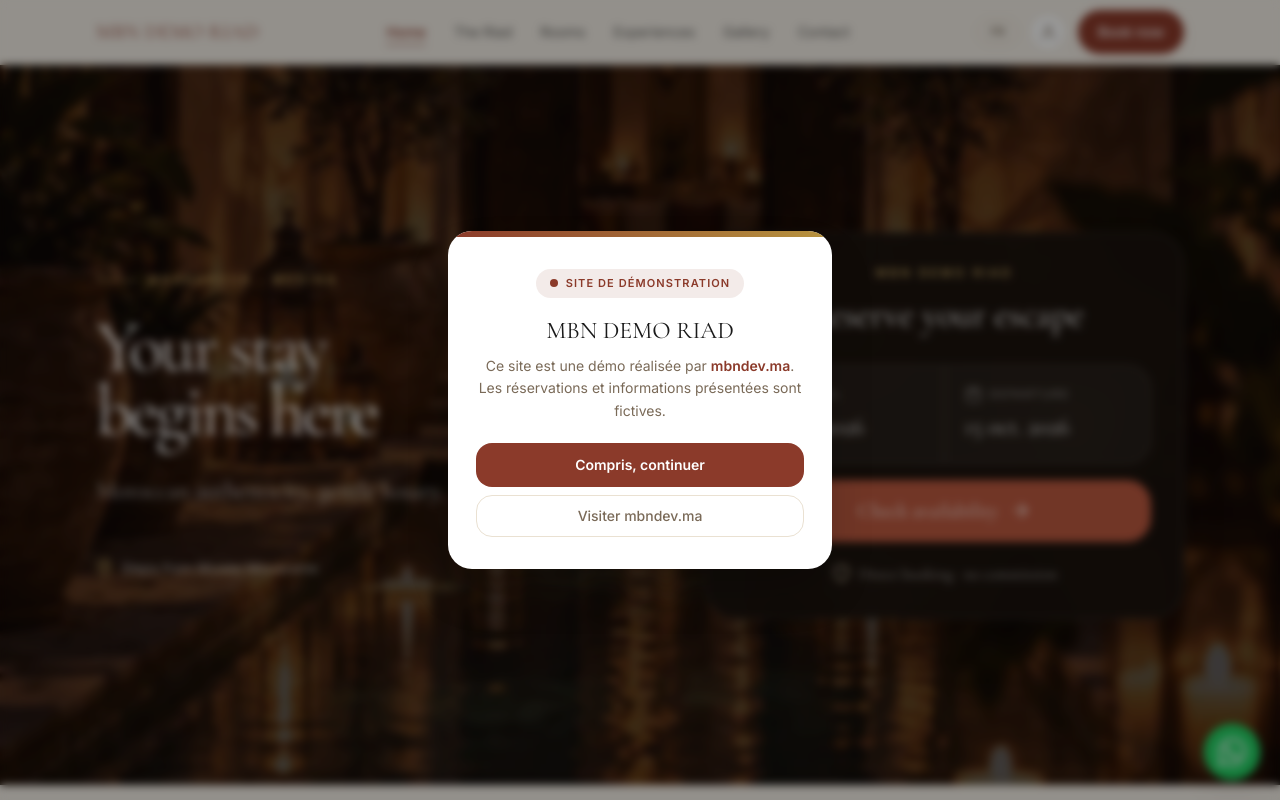
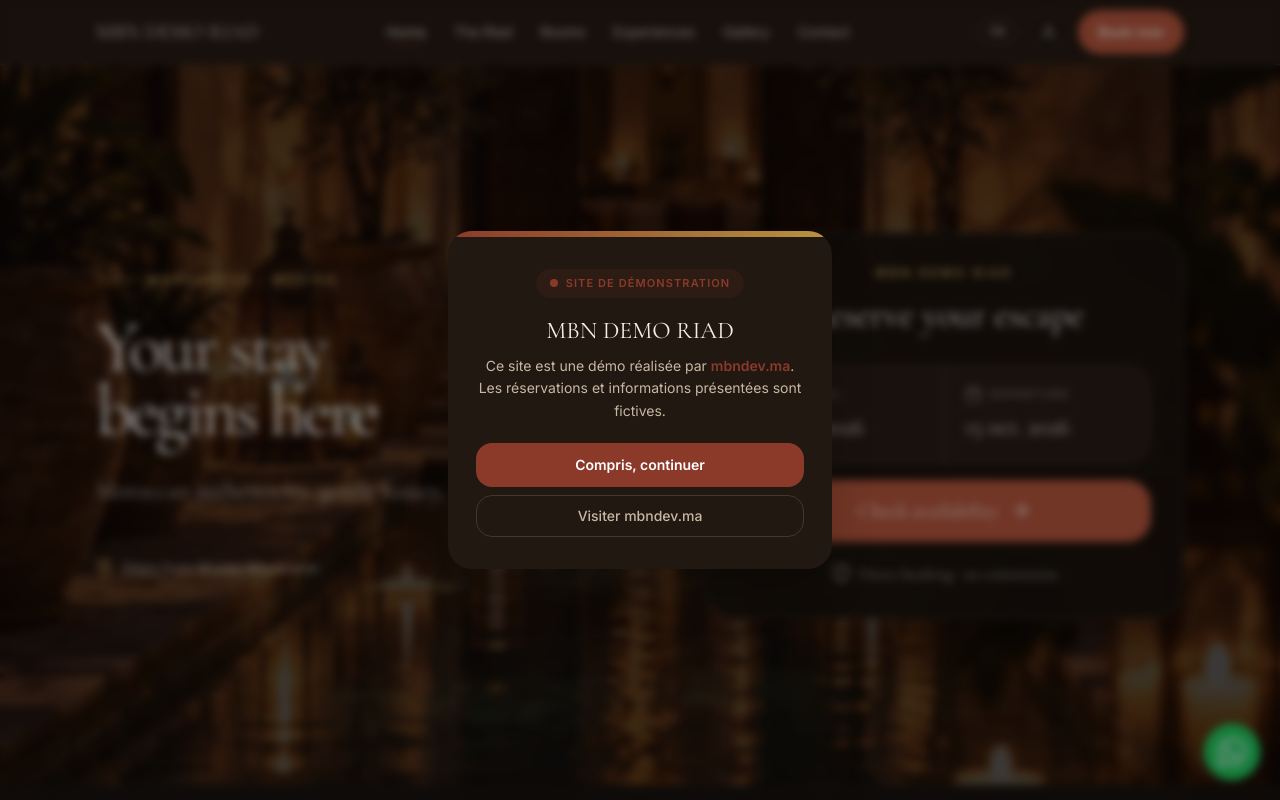
Before and after one commit to mounirbeni/Riad-dar-kader, a Next.js app: page /en in a window 1280 px wide. Shown: the top 800 px of the page. Built offline with nearby package versions, Linux system fonts and the light colour scheme; no server answers; the database is empty.

Commit message:
Apply Night Arrival design system platform-wide

```diff
--- a/src/app/[locale]/layout.tsx
+++ b/src/app/[locale]/layout.tsx
@@ -23,7 +23,7 @@ export default async function LocaleLayout({
   const dict = getDictionary(locale as Locale);
 
   return (
-    <div className="flex min-h-screen flex-col bg-sand">
+    <div className="night-platform flex min-h-screen flex-col bg-[#18130f]">
       <Header locale={locale as Locale} dict={dict} />
       {/* pb-16 on mobile to clear the fixed bottom nav; removed on lg+ */}
       <main className="flex-1 pb-16 lg:pb-0">{children}</main>
--- a/src/app/globals.css
+++ b/src/app/globals.css
@@ -3,8 +3,8 @@
 @tailwind utilities;
 
 :root {
-  --background: #f5f0e8;
-  --foreground: #1a1a1a;
+  --background: #18130f;
+  --foreground: #f6eee1;
   --font-cormorant: "Cormorant Garamond", "Playfair Display", Georgia, serif;
   --font-inter: "Inter", "Manrope", system-ui, sans-serif;
 }
@@ -47,7 +47,7 @@
     min-height: 44px;
   }
   .btn-primary {
-    @apply btn bg-terracotta text-white shadow-card hover:bg-terracotta-dark;
+    @apply btn bg-[#bd5a40] text-white shadow-card hover:bg-[#cc694d];
   }
   .btn-outline {
     @apply btn border border-terracotta/30 bg-transparent text-terracotta hover:bg-terracotta/5;
@@ -73,6 +73,87 @@
     @apply mb-1.5 block text-sm font-medium text-muted;
   }
 }
+
+/* Night Arrival design system — shared by the public journey, booking, guest area and admin. */
+.night-platform,
+.night-admin {
+  color: #f6eee1;
+  background: #18130f;
+}
+
+.night-platform .site-header {
+  border-color: rgba(232, 214, 185, 0.14);
+  background: rgba(24, 19, 15, 0.88);
+}
+.night-platform .site-header a:not(.btn-primary) {
+  color: rgba(246, 238, 225, 0.78);
+}
+.night-platform .site-header a:hover { color: #d8b56a; }
+.night-platform .site-header a.font-serif { color: #f6eee1; }
+.night-platform .site-footer {
+  border-color: rgba(232, 214, 185, 0.12);
+  background: #120d09;
+}
+
+.night-platform .bg-white,
+.night-platform .bg-sand,
+.night-platform .bg-\[\#FDFAF7\],
+.night-platform .bg-\[\#F7F4EF\],
+.night-admin .bg-white,
+.night-admin .bg-sand,
+.night-admin .bg-\[\#F7F4EF\] {
+  background-color: #211812 !important;
+}
+.night-platform .bg-sand-50,
+.night-platform .bg-sand-100,
+.night-platform .bg-sand-200,
+.night-admin .bg-sand-50,
+.night-admin .bg-sand-100,
+.night-admin .bg-sand-200 {
+  background-color: #2a1e16 !important;
+}
+.night-platform .text-ink,
+.night-admin .text-ink { color: #f6eee1 !important; }
+.night-platform [class*="text-ink/"],
+.night-admin [class*="text-ink/"] { color: rgba(246, 238, 225, 0.82) !important; }
+.night-platform .text-muted,
+.night-admin .text-muted { color: #c8b8a2 !important; }
+.night-platform .border-sand-200,
+.night-platform .border-sand-300,
+.night-admin .border-sand-200,
+.night-admin .border-sand-300 { border-color: rgba(232, 214, 185, 0.16) !important; }
+.night-platform .card,
+.night-admin .card {
+  border: 1px solid rgba(232, 214, 185, 0.14);
+  background: #211812;
+  box-shadow: 0 18px 42px -26px rgba(0, 0, 0, 0.8);
+}
+.night-platform .input,
+.night-admin .input {
+  border-color: rgba(232, 214, 185, 0.18);
+  background: #2a1e16;
+  color: #f6eee1;
+}
+.night-platform .input::placeholder,
+.night-admin .input::placeholder { color: rgba(246, 238, 225, 0.42); }
+.night-platform .btn-outline {
+  border-color: rgba(216, 181, 106, 0.55);
+  color: #e8d6b9;
+}
+.night-platform .btn-outline:hover { background: rgba(216, 181, 106, 0.1); }
+.night-platform .kicker { color: #d8b56a; }
+.night-platform .pattern-divider { opacity: 0.7; }
+.night-platform [class*="bg-white/"],
+.night-admin [class*="bg-white/"] { background-color: rgba(42, 30, 22, 0.92) !important; }
+.night-platform [class*="bg-sand/"],
+.night-admin [class*="bg-sand/"] { background-color: rgba(42, 30, 22, 0.86) !important; }
+
+.night-admin main { background: #18130f; }
+.night-admin .bg-terracotta\/10 { background-color: rgba(189, 90, 64, 0.14) !important; }
+.night-admin .text-terracotta { color: #dd795a !important; }
+.night-admin table { color: #eadfce; }
+.night-admin thead { background: #2a1e16; }
+.night-admin tr { border-color: rgba(232, 214, 185, 0.11); }
 
 @keyframes fadeUp {
   from { opacity: 0; transform: translateY(8px); }
--- a/src/app/layout.tsx
+++ b/src/app/layout.tsx
@@ -3,7 +3,7 @@ import "./globals.css";
 import { PwaRegister } from "@/components/PwaRegister";
 
 export const viewport: Viewport = {
-  themeColor: "#8B3A2A",
+  themeColor: "#18130F",
   width: "device-width",
   initialScale: 1,
   minimumScale: 1,
--- a/src/components/BottomNav.tsx
+++ b/src/components/BottomNav.tsx
@@ -56,12 +56,10 @@ const ITEMS: BottomNavItem[] = [
 
 export function BottomNav({ locale }: { locale: Locale }) {
   const pathname = usePathname();
-  const isHome = pathname === `/${locale}`;
-
   return (
     <nav
       className={`fixed bottom-0 left-0 right-0 z-40 border-t backdrop-blur-md lg:hidden ${
-        isHome ? "border-white/15 bg-[#18130f]/95 text-[#eee1cd]" : "border-sand-200/80 bg-sand/95"
+        "border-white/15 bg-[#18130f]/95 text-[#eee1cd]"
       }`}
       style={{ paddingBottom: "env(safe-area-inset-bottom)" }}
     >
@@ -76,13 +74,13 @@ export function BottomNav({ locale }: { locale: Locale }) {
               key={key}
               href={href}
               className={`relative flex flex-col items-center gap-1 py-3 text-[10px] font-medium transition-colors duration-150 ${
-                active ? "text-[#c86a4d]" : isHome ? "text-[#eee1cd]/75" : "text-muted"
+                active ? "text-[#c86a4d]" : "text-[#eee1cd]/75"
               }`}
             >
               {active && (
                 <motion.div
                   layoutId="bottom-nav-indicator"
-                  className={`absolute rounded-full ${isHome ? "bottom-1 h-1 w-1 bg-[#c86a4d]" : "inset-x-3 top-0 h-[2px] bg-terracotta"}`}
+                  className="absolute bottom-1 h-1 w-1 rounded-full bg-[#c86a4d]"
                   transition={{ type: "spring", stiffness: 520, damping: 35 }}
                 />
               )}
--- a/src/components/Footer.tsx
+++ b/src/components/Footer.tsx
@@ -17,7 +17,7 @@ const LEGAL_LINKS: { key: "privacy" | "terms" | "bookingTerms" | "cancellation"
 
 export function Footer({ locale, dict }: { locale: Locale; dict: Dictionary }) {
   return (
-    <footer className="mt-24 border-t border-sand-200 bg-terracotta text-sand">
+    <footer className="site-footer mt-24 border-t border-sand-200 bg-terracotta text-sand">
       <div className="container-page grid gap-10 py-14 sm:grid-cols-2 lg:grid-cols-5">
         <div className="lg:col-span-2">
           <h3 className="font-serif text-2xl text-white">MBN DEMO RIAD</h3>
--- a/src/components/Header.tsx
+++ b/src/components/Header.tsx
@@ -15,7 +15,7 @@ export function Header({ locale, dict }: { locale: Locale; dict: Dictionary }) {
   const switchPath = swapLocale(pathname, locale, otherLocale);
 
   return (
-    <header className="sticky top-0 z-50 border-b border-sand-200/70 bg-sand/85 backdrop-blur-md">
+    <header className="site-header sticky top-0 z-50 border-b border-sand-200/70 bg-sand/85 backdrop-blur-md">
       <div className="container-page flex h-16 items-center justify-between gap-4">
         <Link href={localePath(locale, "home")} className="font-serif text-xl font-700 tracking-wide text-terracotta">
           <span className="sm:hidden">MBN</span>
--- a/src/components/admin/AdminShell.tsx
+++ b/src/components/admin/AdminShell.tsx
@@ -183,7 +183,7 @@ export function AdminShell({
   const [open, setOpen] = useState(false);
 
   return (
-    <div className="min-h-screen bg-[#F7F4EF] lg:flex">
+    <div className="night-admin min-h-screen bg-[#18130f] lg:flex">
       {/* Desktop sidebar */}
       <aside className="hidden w-60 shrink-0 bg-[#1C1612] lg:flex lg:flex-col overflow-hidden">
         <SidebarContent email={email} pendingCount={pendingCount} />
```
Also changed, not shown: 1 other file (tests, documents, lock files or other folders).
